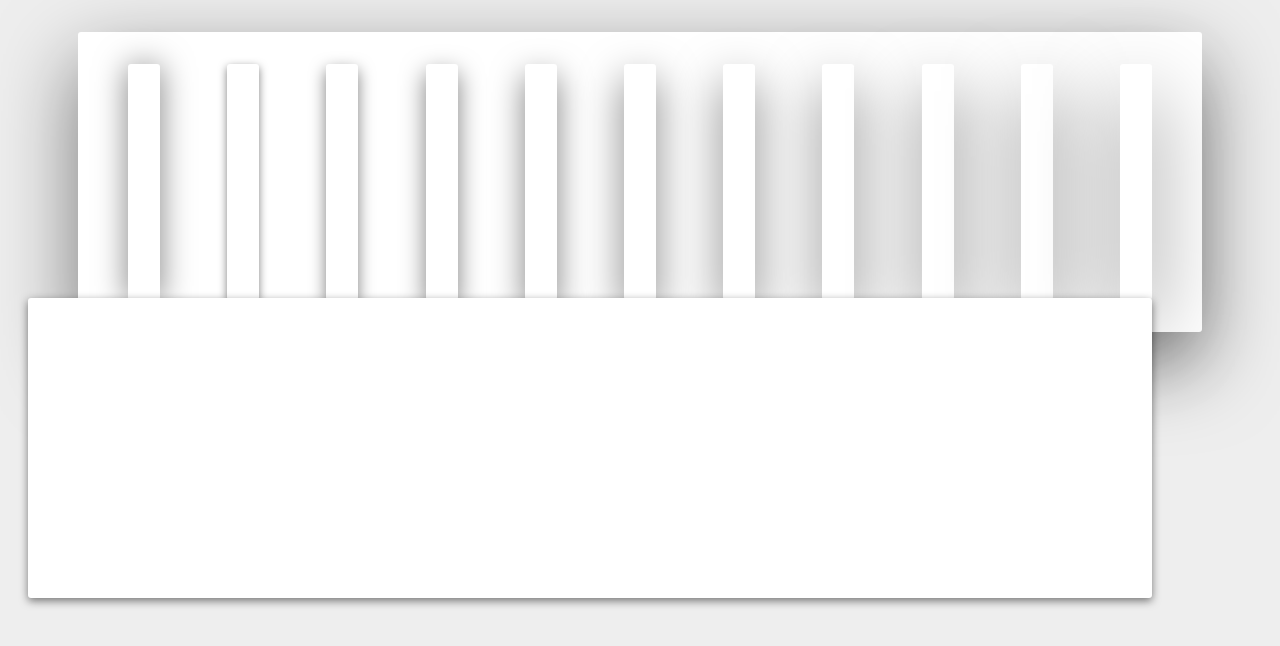
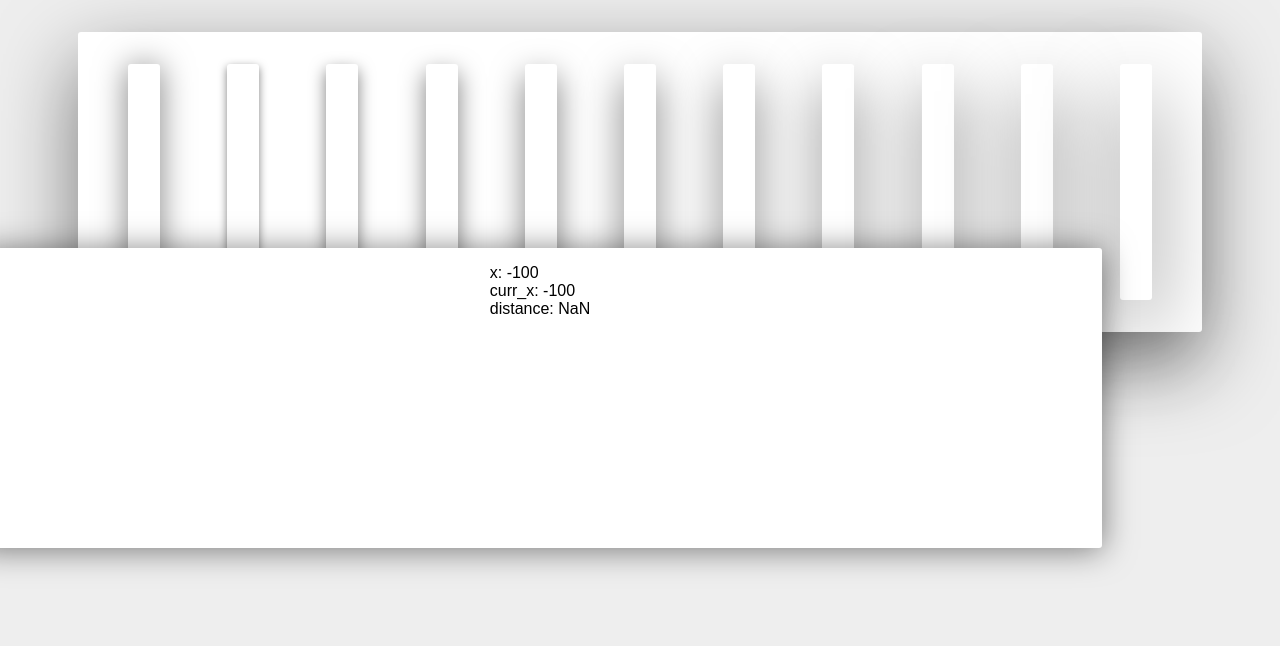
Before and after one commit to justjake/swan-lake, a React (Create React App) app: page / in a window 1280 px wide. Shown: the top 646 px of the page. Built offline with nearby package versions, Linux system fonts and the light colour scheme; the HTML template or start-up script is replaced by a standard one.

Commit message:
travels in a vertical arc to the destination using 8th grade math

```diff
--- a/src/App.js
+++ b/src/App.js
@@ -26,6 +26,8 @@ class App extends Component {
     this.setState({
       x: e.clientX,
       y: e.clientY,
+      prev_x: this.state.x,
+      prev_y: this.state.y,
     })
     console.log(this.state)
   }
@@ -35,8 +37,11 @@ class App extends Component {
       flexGrow: 1,
     }
 
-    const xr = this.state.x / window.innerWidth
-    const yr = this.state.y / window.innerHeight
+    const x_off_dest = offset(xr(this.state.x))
+    const y_off_dest = offset(yr(this.state.y))
+
+    const x_off_prev = offset(xr(this.state.prev_x))
+    const y_off_prev = offset(yr(this.state.prev_y))
 
     return (
       <div>
@@ -48,14 +53,31 @@ class App extends Component {
 
         <Motion style={{
           h: spring( scale(1, 10, this.state.y / window.innerHeight)),
-          x_off: wob(scale(-50, 50, xr)),
-          y_off: wob(scale(-50, 50, yr)),
+          x_off: wob(x_off_dest),
+          y_off: wob(y_off_dest),
         }}>
           {
-            ({h, x_off, y_off}) => <Paper c="butt" h={h} style={{
-              top: y_off,
-              left: x_off,
-            }} />
+            ({h, x_off, y_off}) => {
+              const xp = progress(x_off_prev, x_off_dest, x_off)
+              const yp = progress(y_off_prev, y_off_dest, y_off)
+
+              const distance = (xp + yp) / 2
+
+              const p = parabola(distance)
+              const height = scale(1, 10, p)
+              console.log(x_off, x_off_dest, distance, p, height)
+
+              return <Paper c="butt" h={height} style={{
+                top: y_off,
+                left: x_off,
+              }}>
+              x: {x_off_dest} <br/>
+                curr_x: {x_off}<br/>
+
+                distance: {distance}<br/>
+
+              </Paper>
+            }
           }
         </Motion>
     </div>
@@ -63,8 +85,13 @@ class App extends Component {
   }
 }
 
+const progress = (prev, next, cur) => (cur - prev) / (next - prev)
 const between = (min, max, value) => Math.max(Math.min(max, value), min)
 const scale = (min, max, ratio) => ((max - min) * between(0, 1, ratio)) + min
+const parabola = (x) => -x * (x - 1)
+const xr = x => x / window.innerWidth
+const yr = y => y / window.innerHeight
+const offset = n => scale(-100, 100, n)
 const range = (num) => {
   const r = []
   for (let i = 0; i < num; i++) r.push(i)
```
